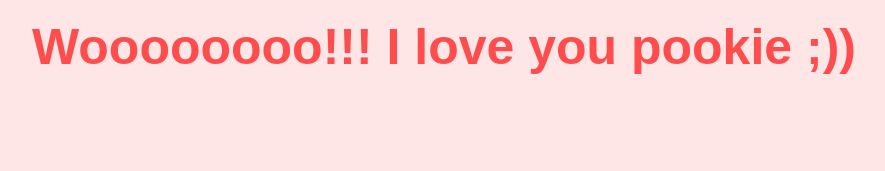
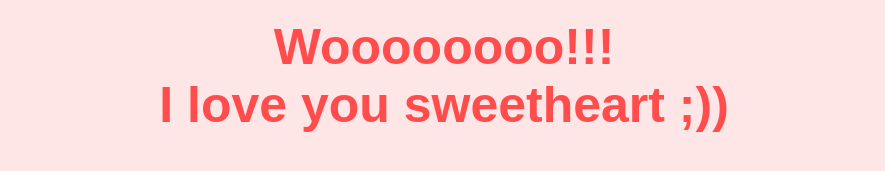
Before and after one commit to Theekshana2907/Divya, a plain HTML site: page love.html in a window 1280 px wide. Shown: the part 603-774 px from the top of the page, without its empty margins (196-1081 px from the left). Drawn offline with Linux system fonts and the light colour scheme.

Commit message:
Update love.html

```diff
--- a/love.html
+++ b/love.html
@@ -30,7 +30,7 @@
 <body>
 
     <img src="https://media1.giphy.com/media/v1.Y2lkPTc5MGI3NjExbWZsOXF6MGw0N2VvNzYxemU5dHZxaTMwYXFoaW52dmw1OTYxZnlrNSZlcD12MV9naWZzX3NlYXJjaCZjdD1n/26FLdmIp6wJr91JAI/200.webp" alt="Love Sticker">
-    <h1>Woooooooo!!! I love you pookie ;))</h1>
+    <h1>Woooooooo!!! <br> I love you sweetheart ;))</h1>
 
 </body>
 </html>
```
